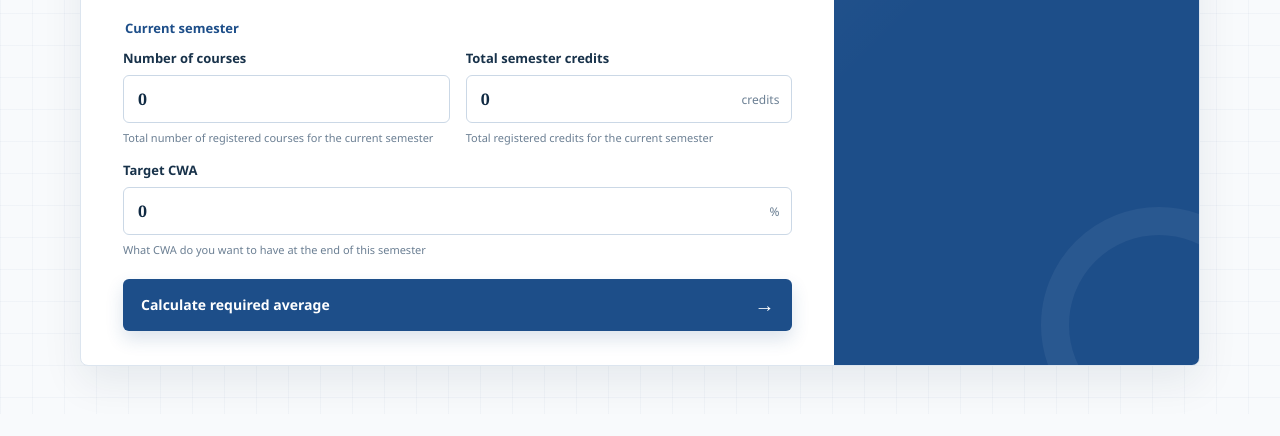
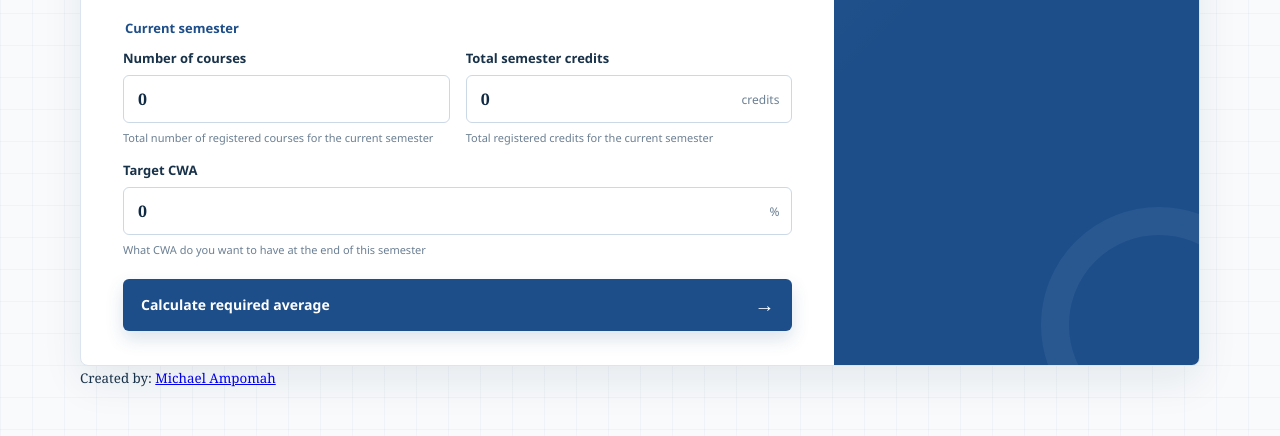
Before and after one commit to ampomahmichael321/cwa_calculator, a plain HTML site: page index.html in a window 1280 px wide. Shown: the part 467-903 px from the top of the page. Before the commit the page ends 881 px from the top, so only its background shows below. Drawn offline with Linux system fonts and the light colour scheme.

Commit message:
added my name to the bottom of the page

```diff
--- a/index.html
+++ b/index.html
@@ -156,6 +156,12 @@
           <p class="result-note"></p>
         </aside>
       </section>
+      <small
+        >Created by:
+        <a href="https://michaelampomah.vercel.app" target="_blank"
+          >Michael Ampomah</a
+        ></small
+      >
     </main>
 
     <script src="calculator.js"></script>
```
